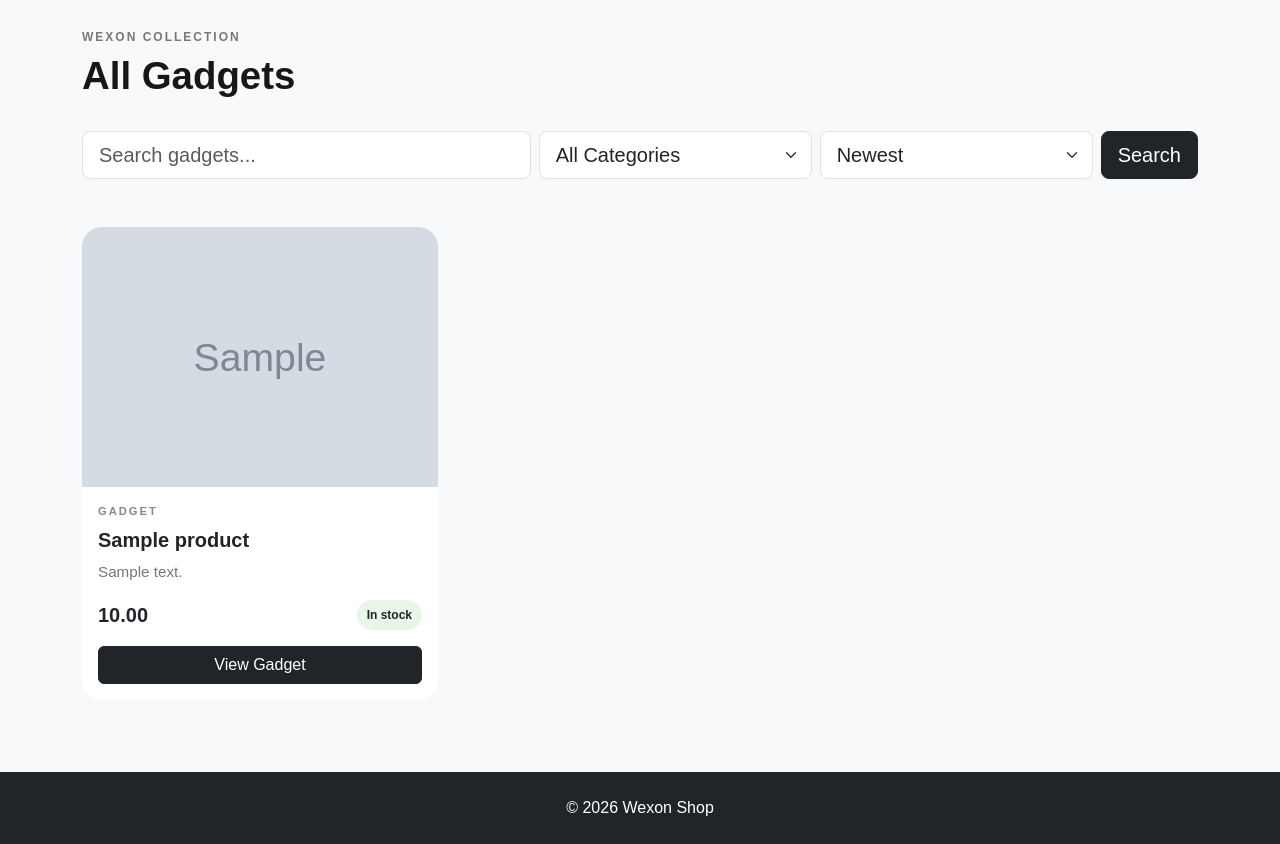
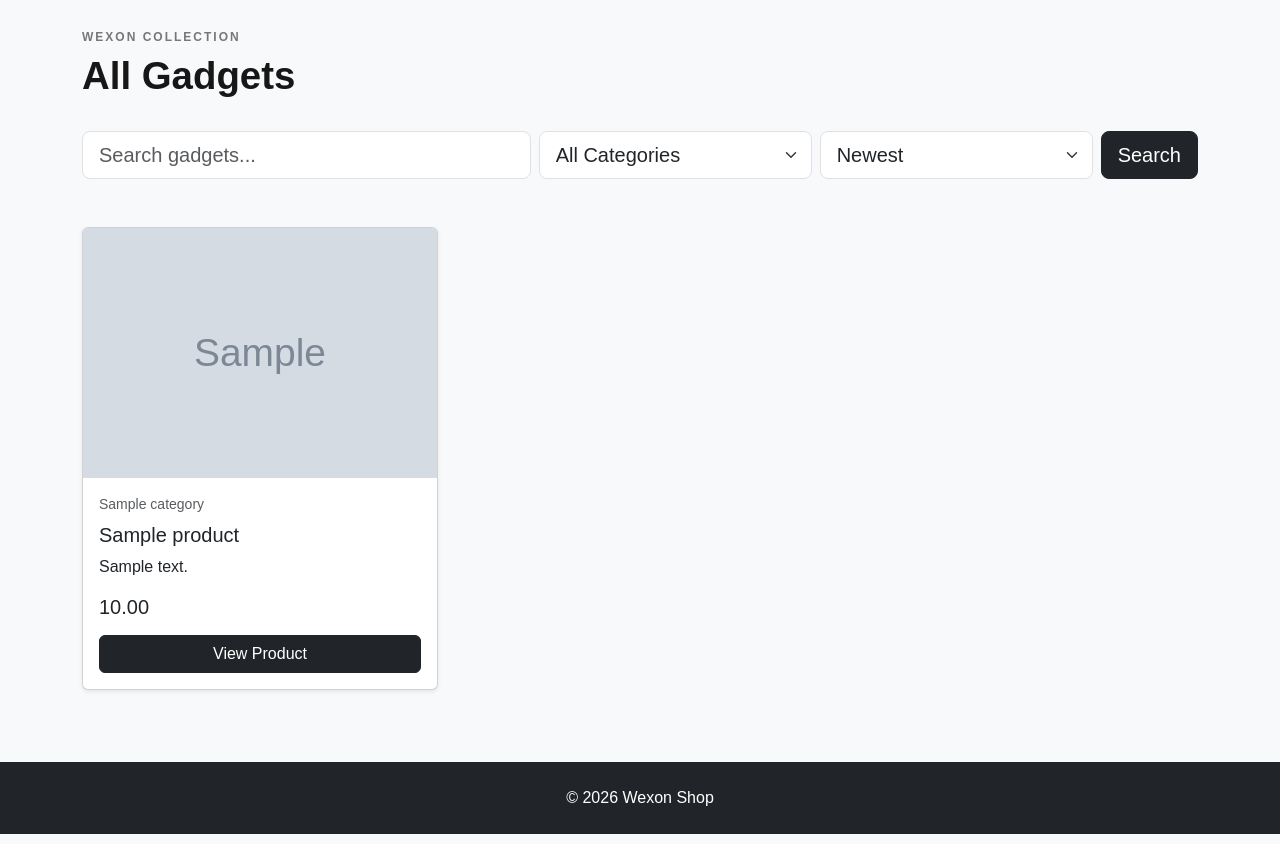
Before and after one commit to Mohamad-sudo616/Wexon, a Django app: page /products/ in a window 1280 px wide. Shown: the part 56-900 px from the top of the page. Run offline with Django 5.2, Linux system fonts and the light colour scheme; tables that the repository leaves empty hold one stand-in row (values such as "Sample post"); grey boxes marked "Sample" are stand-in pictures.

Commit message:
category for search

```diff
--- a/backend/apps/products/views.py
+++ b/backend/apps/products/views.py
@@ -1,5 +1,6 @@
 from django.db.models import Q
 from django.shortcuts import get_object_or_404, render
+from django.core.paginator import Paginator
 
 from .models import Category, Product
 
@@ -30,16 +31,22 @@ def product_list(request):
     else:
         products = products.order_by("-created_at")
 
+
+    paginator = Paginator(products, 12)
+    page_number = request.GET.get("page")
+    page_obj = paginator.get_page(page_number)
+
     return render(
         request,
-        "pages/products.html",
-        {
-            "products": products,
-            "categories": categories,
-            "query": query,
-            "selected_category": category_slug,
-            "selected_sort": sort,
-        },
+    "pages/products.html",
+    {
+        "products": page_obj,
+        "page_obj": page_obj,
+        "categories": categories,
+        "query": query,
+        "selected_category": category_slug,
+        "selected_sort": sort,
+    },
     )
 
 def product_detail(request, slug):
--- a/backend/templates/pages/products.html
+++ b/backend/templates/pages/products.html
@@ -23,7 +23,6 @@
 
     <div class="row g-2">
 
-        <!-- Search -->
         <div class="col-lg">
 
             <input
@@ -38,7 +37,6 @@
         </div>
 
 
-        <!-- Category -->
         <div class="col-lg-3">
 
             <select
@@ -46,6 +44,7 @@
                 class="form-select form-select-lg"
                 aria-label="Filter by category"
             >
+
                 <option value="">All Categories</option>
 
                 {% for category in categories %}
@@ -64,7 +63,6 @@
         </div>
 
 
-        <!-- Sorting -->
         <div class="col-lg-3">
 
             <select
@@ -72,6 +70,7 @@
                 class="form-select form-select-lg"
                 aria-label="Sort products"
             >
+
                 <option value="">Newest</option>
 
                 <option
@@ -100,7 +99,6 @@
         </div>
 
 
-        <!-- Search button -->
         <div class="col-auto">
 
             <button
@@ -115,7 +113,6 @@
     </div>
 
 </form>
-</div>
 
 
 {% if products %}
@@ -124,25 +121,25 @@
 
         {% for product in products %}
 
-    <div class="col-12 col-sm-6 col-lg-4">
+            <div class="col-md-6 col-lg-4">
 
-        <article class="card product-card h-100 border-0">
+                <div class="card h-100 shadow-sm">
 
                     {% if product.image %}
-
-            <div class="product-image-wrapper">
 
                         <img
                             src="{{ product.image.url }}"
                             class="card-img-top"
                             alt="{{ product.name }}"
+                            style="height: 250px; object-fit: cover;"
                         >
-
-            </div>
 
                     {% else %}
 
-            <div class="product-image-placeholder">
+                        <div
+                            class="d-flex align-items-center justify-content-center bg-light"
+                            style="height: 250px;"
+                        >
                             No image
                         </div>
 
@@ -151,62 +148,105 @@
 
                     <div class="card-body d-flex flex-column">
 
-                <span class="product-label">
-                    GADGET
-                </span>
+                        <small class="text-muted mb-2">
+                            {{ product.category.name }}
+                        </small>
 
-                <h2 class="product-title">
+                        <h5 class="card-title">
                             {{ product.name }}
-                </h2>
+                        </h5>
 
-                <p class="product-description">
-                    {{ product.description|truncatewords:18 }}
+                        <p class="card-text">
+                            {{ product.description|truncatewords:15 }}
                         </p>
 
-
-                <div class="mt-auto">
-
-                    <div class="d-flex justify-content-between align-items-center mb-3">
-
-                        <span class="product-price">
+                        <h5 class="mt-auto mb-3">
                             {{ product.price }}
-                        </span>
+                        </h5>
 
                         {% if product.stock > 0 %}
 
-                        <span class="stock-badge">
-                            In stock
-                        </span>
+                            <a
+                                href="{% url 'products:detail' product.slug %}"
+                                class="btn btn-dark"
+                            >
+                                View Product
+                            </a>
 
                         {% else %}
 
-                        <span class="stock-badge out">
-                            Out of stock
-                        </span>
+                            <button
+                                class="btn btn-secondary"
+                                disabled
+                            >
+                                Out of Stock
+                            </button>
 
                         {% endif %}
 
                     </div>
 
-
-                    <a
-                        href="{% url 'products:detail' product.slug %}"
-                        class="btn btn-dark w-100"
-                    >
-                        View Gadget
-                    </a>
-
                 </div>
-
-            </div>
-
-        </article>
 
             </div>
 
         {% endfor %}
 
     </div>
+
+
+    {% if page_obj.has_other_pages %}
+
+        <nav class="mt-5" aria-label="Product pagination">
+
+            <ul class="pagination justify-content-center">
+
+                {% if page_obj.has_previous %}
+
+                    <li class="page-item">
+
+                        <a
+                            class="page-link"
+                            href="?q={{ query }}&category={{ selected_category }}&sort={{ selected_sort }}&page={{ page_obj.previous_page_number }}"
+                        >
+                            ← Previous
+                        </a>
+
+                    </li>
+
+                {% endif %}
+
+
+                <li class="page-item active">
+
+                    <span class="page-link">
+                        Page {{ page_obj.number }} of {{ page_obj.paginator.num_pages }}
+                    </span>
+
+                </li>
+
+
+                {% if page_obj.has_next %}
+
+                    <li class="page-item">
+
+                        <a
+                            class="page-link"
+                            href="?q={{ query }}&category={{ selected_category }}&sort={{ selected_sort }}&page={{ page_obj.next_page_number }}"
+                        >
+                            Next →
+                        </a>
+
+                    </li>
+
+                {% endif %}
+
+            </ul>
+
+        </nav>
+
+    {% endif %}
+
 
 {% else %}
 
```
Lines whose indentation alone changed are shown as unchanged.
